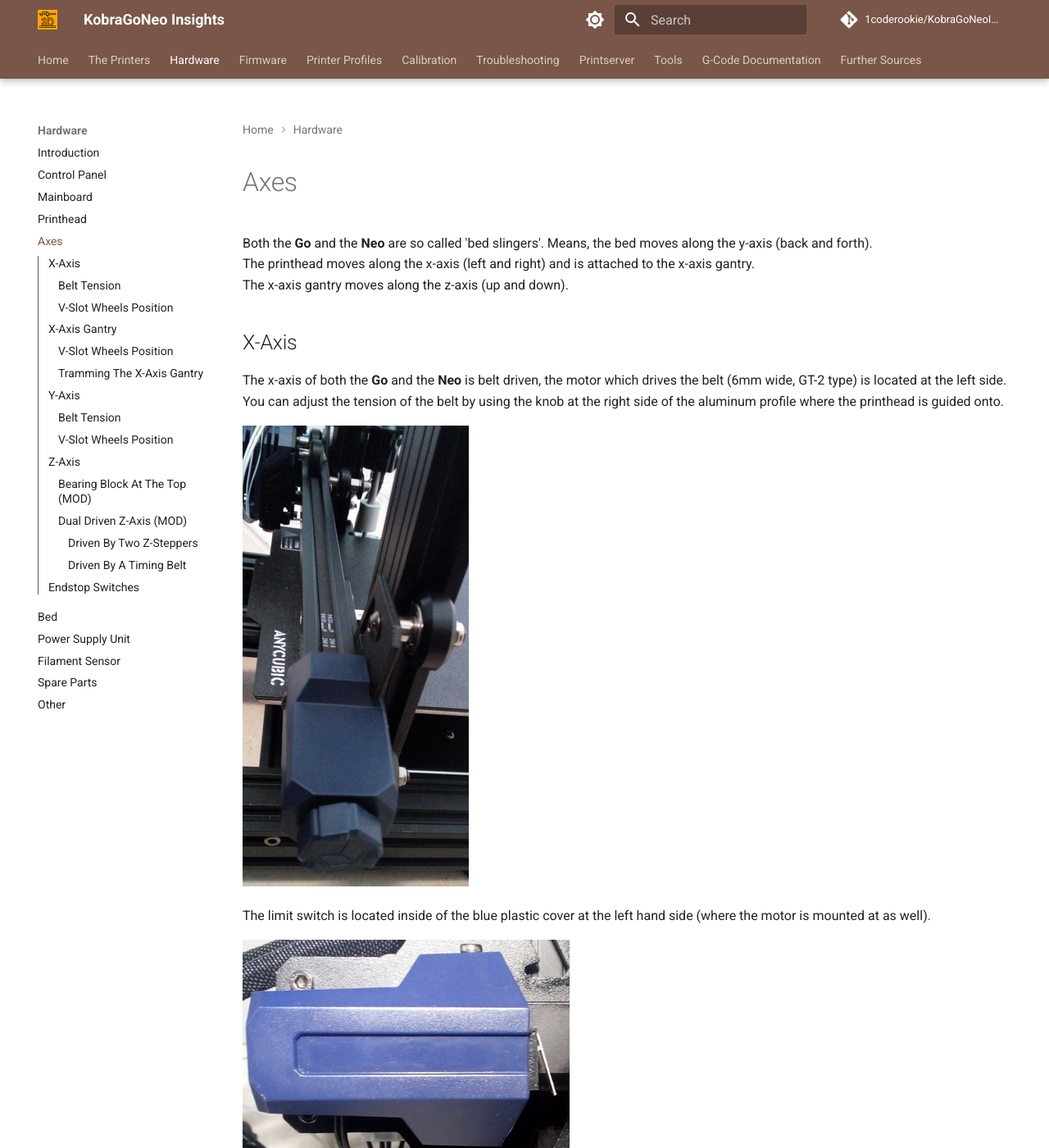
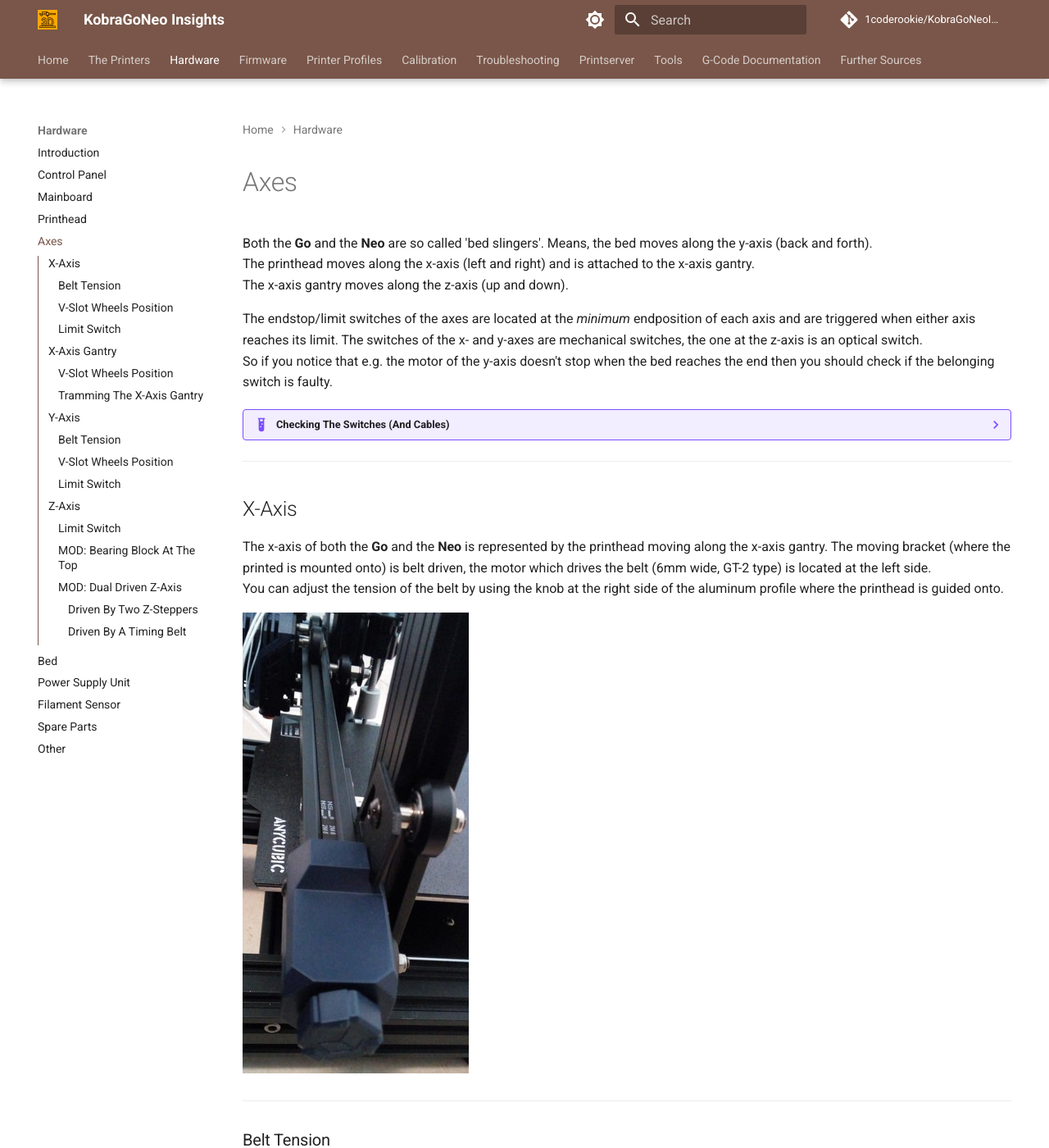
Before and after one commit to 1coderookie/KobraGoNeoInsights, an MkDocs documentation site: the page built from docs/hardware/axes.md, in a window 1280 px wide and 1400 px high. Shown: the whole window at 82% size. Built offline with MkDocs 1.6.1 and Material for MkDocs 9.7.7, drawn with Linux system fonts in a browser that asks for light colours; comment, search, counter and statistics services are not loaded; some of the changed text lies outside the part shown.

Commit message:
Update axes.md

```diff
--- a/docs/hardware/axes.md
+++ b/docs/hardware/axes.md
@@ -6,22 +6,25 @@
 The printhead moves along the x-axis (left and right) and is attached to the x-axis gantry.
 The x-axis gantry moves along the z-axis (up and down).
 
+The endstop/limit switches of the axes are located at the *minimum* endposition of each axis and are triggered when either axis reaches its limit. The switches of the x- and y-axes are mechanical switches, the one at the z-axis is an optical switch.
+So if you notice that e.g. the motor of the y-axis doesn't stop when the bed reaches the end then you should check if the belonging switch is faulty.
+
+??? example "Checking The Switches (And Cables)"
+
+    You can check if the switch really isn't working by triggering it manually while e.g. the bed is moving. If the bed doesn't stop, turn off your printer. Check the connectors at the switch and the mainboard if they're still in place.
+    If everything looks fine here, then it's most likey that either a cable is broken or the switch itself is faulty. If you have a multimeter, you could measure if the switch itself is working as well as check the cables. When measuring the cables, move them around as it may be the case that a wire is slightly broken inside of the insulation and that it loses contact in a certain position of the wire itself.
+    If the cable is broken, fix it or install a new one. If the limit switch itself is broken, disassemble the switch from the frame and put in a new one. Wire everything up again and try again triggering it manually to see if it works now.
+
+
+---
+
 ## X-Axis
-The x-axis of both the **Go** and the **Neo** is belt driven, the motor which drives the belt (6mm wide, GT-2 type) is located at the left side.
+The x-axis of both the **Go** and the **Neo** is represented by the printhead moving along the x-axis gantry. The moving bracket (where the printed is mounted onto) is belt driven, the motor which drives the belt (6mm wide, GT-2 type) is located at the left side.
 You can adjust the tension of the belt by using the knob at the right side of the aluminum profile where the printhead is guided onto.
 
 ![X-axis knob](../assets/images/x-axis_knob_web.jpg)
 
-The limit switch is located inside of the blue plastic cover at the left hand side (where the motor is mounted at as well).
-
-![X-axis limit switch frontview](../assets/images/axes_x-limit-switch_web.jpg)
-
-![X-axis limit switch backview](../assets/images/axes_x-axis-limit-switch_web.jpg)
-
-??? example "Limit Switch Problem"
-
-    If you encounter the problem that the limit switch won't be hit sufficiently for being triggered sucessfully, move the printhead manually against it (with the blue plastic cover of the printhead removed) and observe what might cause the problem. Try to adjust the position of the limit switch, so that it can be triggered sucessfully.
-    When using a **Neo**, pay attention to the metal lever of the switch itself as well as to the nut of the left wheel of the gantry. See both areas marked in the following picture. <br> ![Problematic limit switch](../assets/images/axes_x-limit-switch_problematic_web.jpg) <br> It might be the case that the nut hits the y-shaped metal bracket of the x-axis gantry before the edge of the metal bracket triggers the limit switch. In this case you might want to try to move the limit switch a bit more to the right. If that doesn't work, you probably would have to grind away a bit of the metal of the y-shaped bracket.
+---
 
 ### Belt Tension
 It's kinda difficult to explain the correct belt tension, so you'd have to experiment a bit with that.
@@ -36,9 +39,12 @@
     - Check if you can see any cracks at the belt.
     - Check the gear wheels of the motors which are driving the belts. Are they also looking ok? Did they become loose on the motor shaft somehow?
 
+---
+
 ### V-Slot Wheels Position
 The wheels are leading the printhead onto the aluminum profile of the x-axis. They are mounted onto a metal plate where the printhead itself is mounted onto. The wheels run in the V-slot of the profile and therefore they should sit in a good position.
 You can adjust the roller tension by turning the eccentric nut which moves the wheels either towards or away from the aluminum profile.
+However, you probably have to adjust the position of the brackets itself, so check out the section [Tramming The X-Axis Gantry](#tramming-the-x-axis-gantry).
 
 
 ??? tip "Adjusting The Position Of The V-Slot Wheels"
@@ -61,7 +67,24 @@
 
 ---
 
+### Limit Switch
+
+The limit switch is located inside of the blue plastic cover at the left hand side (where the motor is mounted at as well).
+
+![X-axis limit switch frontview](../assets/images/axes_x-limit-switch_web.jpg)
+
+![X-axis limit switch backview](../assets/images/axes_x-axis-limit-switch_web.jpg)
+
+??? example "Limit Switch Problem"
+
+    If you encounter the problem that the limit switch won't be hit sufficiently for being triggered sucessfully, move the printhead manually against it (with the blue plastic cover of the printhead removed) and observe what might cause the problem. Try to adjust the position of the limit switch, so that it can be triggered sucessfully.
+    When using a **Neo**, pay attention to the metal lever of the switch itself as well as to the nut of the left wheel of the gantry. See both areas marked in the following picture. <br> ![Problematic limit switch](../assets/images/axes_x-limit-switch_problematic_web.jpg) <br> It might be the case that the nut hits the y-shaped metal bracket of the x-axis gantry before the edge of the metal bracket triggers the limit switch. In this case you might want to try to move the limit switch a bit more to the right. If that doesn't work, you probably would have to grind away a bit of the metal of the y-shaped bracket.
+
+---
+
 ## X-Axis Gantry
+The x-axis gantry is the aluminum profile (plus the corresponding parts) where the printhead is actually running onto.
+
 
 ### V-Slot Wheels Position
 The x-axis gantry is moved along the z-axis aluminum profile driven by the z-axis lead screw, guided by v-slot wheels. They run in the v-slot of the z-axis profiles and therefore they should sit in a good position. Means, they shouldn't sit too tight in the V-slot but also not too loose - they should be able to roll and move freely, but they shouldn't be too far away from the profile which would lead to instability.
@@ -81,8 +104,6 @@
 So - what to do?
 Well, there's a trick, which directly leads us to the process of [tramming the x-axis gantry](#tramming-the-x-axis-gantry).
 
-
-
 ??? example "V-Slot Wheels Maintenance"
 
     - As the wheels will suffer from running on the aluminum and debris can build up, clean the aluminum and the wheels itself from time to time.
@@ -95,6 +116,8 @@
         Do yourself a favour and *don't* use WD-40 for *lubrication* as it's *not* a lubricant and will harm your POM wheels by time!
         People use to think WD-40 is the perfect solution for pretty much everything, but they aren't aware of the fact that -due to the chemical recipe it's made of- it's absolutely not sufficient for getting parts lubed mid- to longterm. Fact is, that the chemicals inside of it will even wash off any grease or oil, it can harm POM and rubber and so on.
         As an example: So let's say you want to lubricate your bike chain and use WD-40 to do so, you'll basically *wash away* the existent lubrification  which is inside the chain - therefore the chain will be worn out pretty quick. You'll also harm the sealings. If you don't believe me, make a little test by yourself: take an air baloon, pump it up, spray WD-40 onto it and wait..
+
+---
 
 ### Tramming The X-Axis Gantry
 
@@ -204,6 +224,8 @@
     - Check the teeth of the belt if they are still good looking or if they're worn out or if even some teethe are missing.
     - Check if you can see any cracks at the belt.
     - Check the gear wheels of the motors which are driving the belts. Are they also looking ok? Did they become loose on the motor shaft somehow?
+
+---
 
 ### V-Slot Wheels Position
 The wheels are leading the bed onto the aluminum profile in the middle. They run in the V-slot of the long profile in the middle underneath the bed and therefore they should sit in a good position. Means, they shouldn't sit too tight in the V-slot but also not too loose - they should be able to roll and move freely, but they shouldn't be too far away from the profile which would lead to instability.
@@ -228,6 +250,14 @@
         Do yourself a favour and *never* use WD-40 for *lubrication* as it's *not* a lubricant and will harm your POM wheels by time!
         People use to think WD-40 is the perfect solution for pretty much everything, but they aren't aware of the fact that -due to the chemical recipe it's made of- it's absolutely not sufficient for getting parts lubed mid- to longterm. Fact is, that the chemicals inside of it will even wash off any grease or oil, it can harm POM and rubber and so on.
         As an example: So let's say you want to lubricate your bike chain and use WD-40 to do so, you'll basically *wash away* the existent lubrification  which is inside the chain - therefore the chain will be worn out pretty quick. You'll also harm the sealings. If you don't believe me, make a little test by yourself: take an air baloon, pump it up, spray WD-40 onto it and wait..
+
+---
+
+### Limit Switch
+
+The limit switch for the y-axis is mounted at the back right before the motor, the gantry triggers the switch when moved completely to the back.
+
+![Y-axis limit switch](../assets/images/axes_y-endstop_web.jpg)
 
 ---
 
@@ -301,7 +331,17 @@
 
 ---
 
-### Bearing Block At The Top (MOD)
+### Limit Switch
+
+The optical limit switch of the z-axis is located at the bottom of the left z-axis aluminum profile.
+
+![z-axis limit switch](../assets/images/axes_z-limitswitch_web.jpeg)
+
+The little metal lever that triggers the switch is mounted to the left bracket of the x-axis gantry. When the gantry moves down, the lever slides into that slot of the optical switch and triggers it.
+
+---
+
+### MOD: Bearing Block At The Top
 Some users stabilize the rod of the Z-axis by adding a bearing block at the top. That's basically a holder/aligner with a ball bearing in the center which sits on top of the lead screw and mount the holder to the gantry to eliminate wobbling of the lead screw. For doing so, they print a construction and add a ball bearing, there are different STL files available for this solution.
   However, as much as it may seem useful at first sight, I personally vote against this. In my opinion it's better if the top of the lead screw can move freely to avoid putting extra pressure on the lead screw, the frame and associated parts - especially in this case where we don't have a high precision type of construction and parts. If the guidance at the top doesn't allow at least minimal movement, then this could result in shear forces and even in bending the lead screw itself which would cause jamming or banding caused by the z-axis, also the anti-backlash nut will mist likely wear out earlier.
 
@@ -318,7 +358,7 @@
 
 ---
 
-### Dual Driven Z-Axis (MOD)
+### MOD: Dual Driven Z-Axis
 The following mods show possibilities of adding a second lead screw and therefore avoid the potential sagging/lagging of the right part of the x-axis gantry as much as possible.
 
 --
@@ -336,15 +376,3 @@
 #### Driven By A Timing Belt
 User ["chiz"](https://www.printables.com/de/@chiz_m) remixed the abovementioned solution from DrumsticknDrumstick and came up with a [timing belt driven dual z-axis](https://www.printables.com/de/model/462038-anycubic-kobra-go-dual-z-mod-with-timing-belt).
 In this case the stock lead screw is driven by that one motor only, the second lead screw will then be driven by a timing belt.
-
----
-
-## Endstop Switches
-The endstop switches are located at the *minimum* endposition of each axis and are triggered when either axis reaches its limit. The switches of the x- and y-axes are mechanical switches, the one at the z-axis is an optical switch.
-So if you notice that e.g. the motor of the y-axis doesn't stop when the bed reaches the end then you should check if the belonging switch is faulty.
-
-??? example "Checking The Switches (And Cables)"
-
-    You can check if the switch really isn't working by triggering it manually while e.g. the bed is moving. If the bed doesn't stop, turn off your printer. Check the connectors at the switch and the mainboard if they're still in place.
-    If everything looks fine here, then it's most likey that either a cable is broken or the switch itself is faulty. If you have a multimeter, you could measure if the switch itself is working as well as check the cables. When measuring the cables, move them around as it may be the case that a wire is slightly broken inside of the insulation and that it loses contact in a certain position of the wire itself.
-    If the cable is broken, fix it or install a new one. If the limit switch itself is broken, disassemble the switch from the frame and put in a new one. Wire everything up again and try again triggering it manually to see if it works now.
```
Also changed, not shown: other parts of docs/hardware/axes.md (+5 -8 lines).
